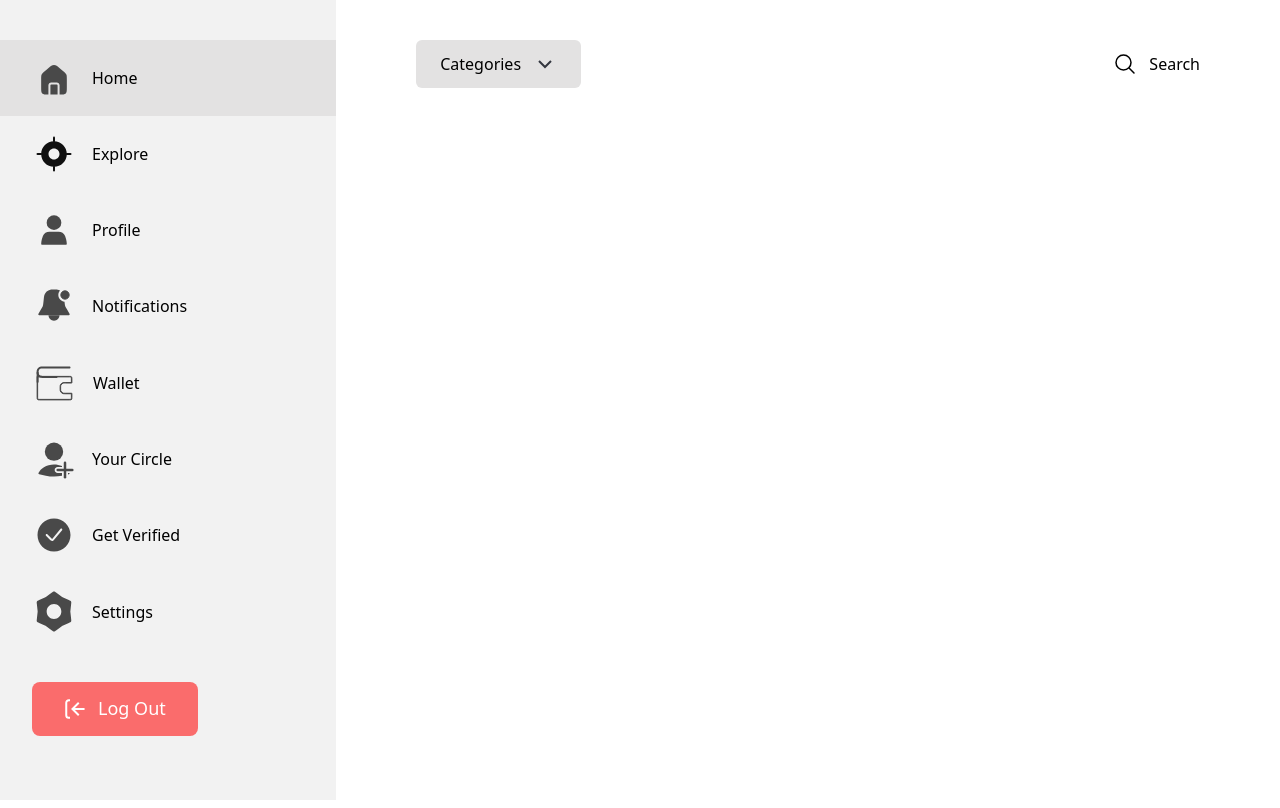
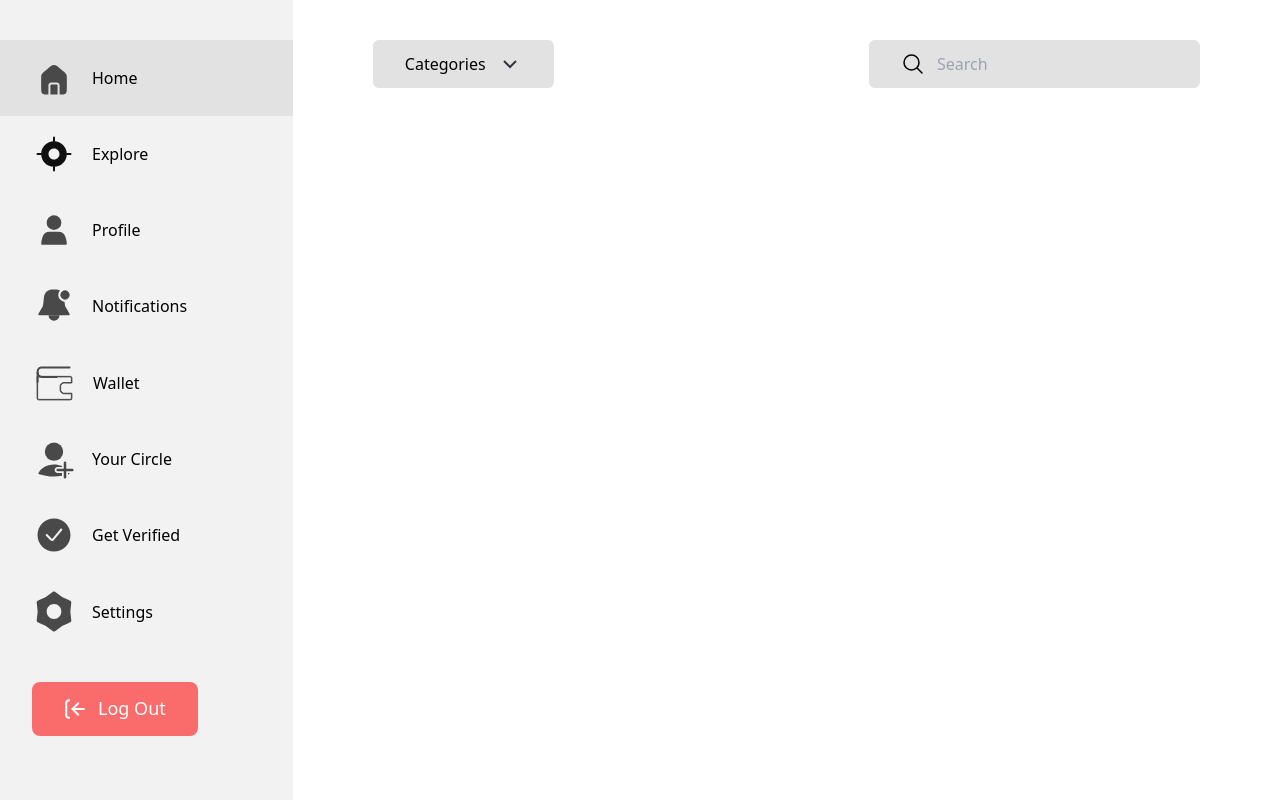
Before and after one commit to Ikendu/show-us-work, a React (Vite) app in the folder testwork/: page / in a window 1280 px wide. Built offline with nearby package versions, Linux system fonts and the light colour scheme.

Commit message:
test project

```diff
--- a/testwork/src/components/MainSection.jsx
+++ b/testwork/src/components/MainSection.jsx
@@ -5,13 +5,13 @@ export default function MainSection() {
   return (
     <div className="p-10 pl-20 pr-20">
       <div className="flex justify-between">
-        <div className="flex gap-3 items-center bg-[#E3E2E2] rounded-md p-3 px-6">
+        <div className="flex gap-3 items-center bg-[#E3E2E2] rounded-md p-3 px-8">
           <p>Categories</p>
           <DownIcon />
         </div>
-        <div className="flex gap-3 items-center">
+        <div className="flex gap-3 items-center bg-[#E3E2E2] rounded-md px-8">
           <SearchIcon />
-          <p>Search</p>
+          <input placeholder="Search" className="bg-[#E3E2E2]" />
         </div>
       </div>
       <div></div>
```
